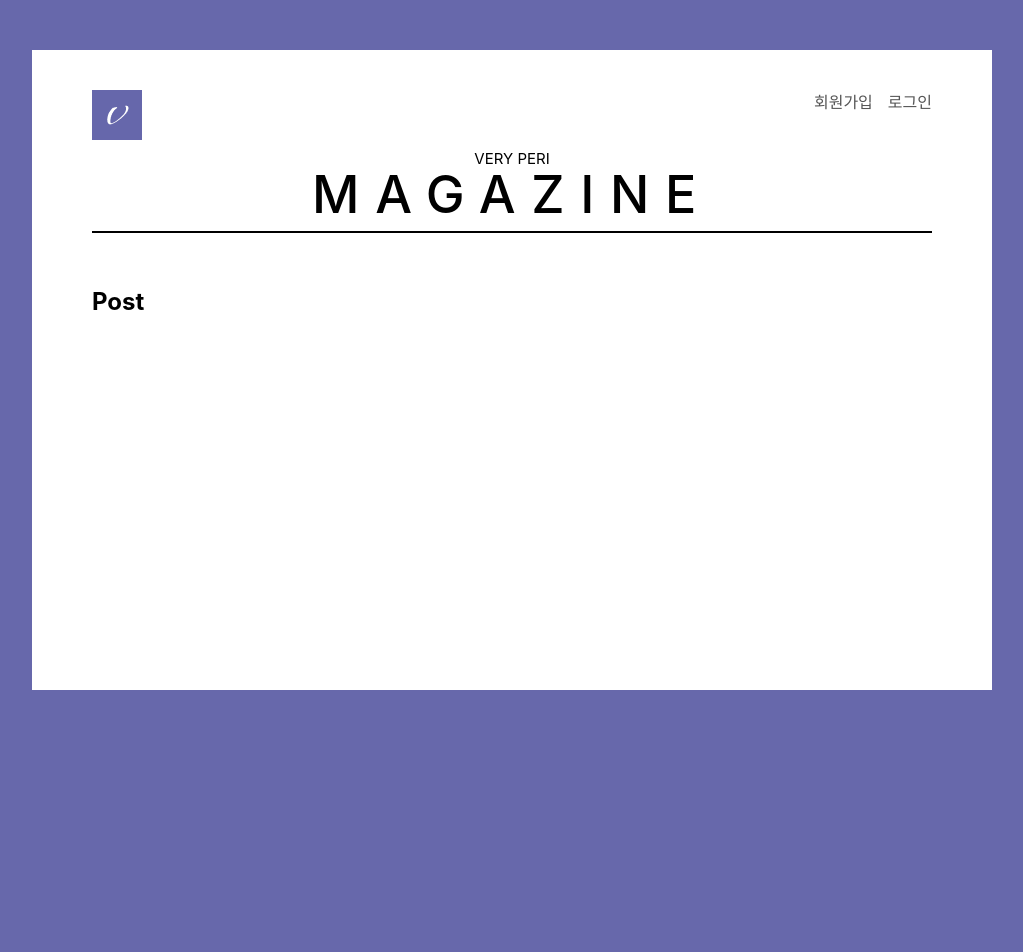
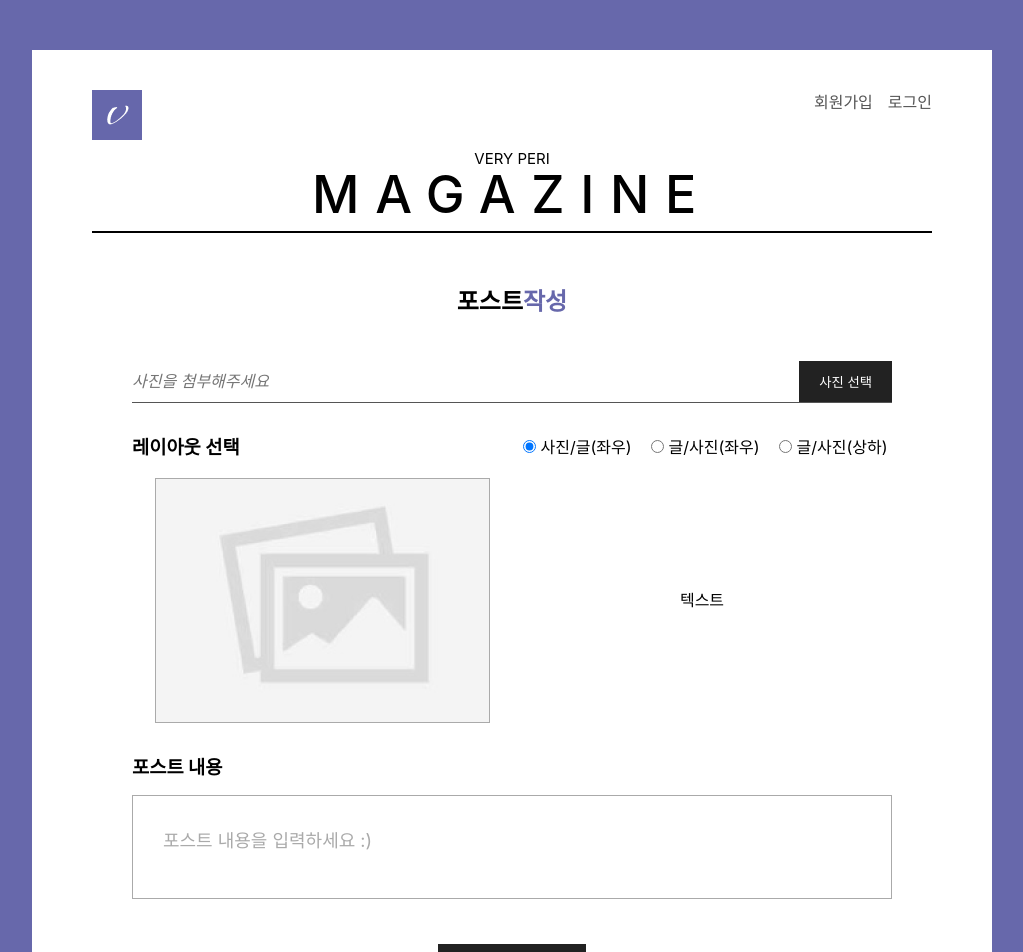
Before and after one commit to ddooyn/veryperi-magazine-2022, a React (Create React App) app: page /post in a window 1280 px wide. Shown: the top 952 px of the page, without its empty margins (128-1151 px from the left). Before the commit the page ends 800 px from the top, so only its background shows below. Built offline with nearby package versions, Linux system fonts and the light colour scheme; no server answers; a web font is replaced by a local one.

Commit message:
✨ Post 작성 페이지 마크업 및 사진 첨부 기능 추가

```diff
--- a/src/pages/Post.js
+++ b/src/pages/Post.js
@@ -1,11 +1,225 @@
-import React from 'react';
+import React, { useState } from 'react';
+import styled from 'styled-components';
+import { useForm } from 'react-hook-form';
 
 const Post = () => {
+  const {
+    handleSubmit,
+    formState: { isValid },
+  } = useForm({
+    mode: 'all',
+  });
+
+  const [imgName, setImgName] = useState('');
+  const [imgSrc, setImgSrc] = useState('');
+
+  const previewImage = async (e) => {
+    const image = e.target.files[0];
+    const reader = new FileReader();
+    reader.readAsDataURL(image);
+    return new Promise((resolve) => {
+      reader.onload = () => {
+        setImgName(image.name);
+        setImgSrc(reader.result);
+        resolve();
+      };
+    });
+  };
+
+  const onSubmit = async (data) => {
+    return;
+  };
+
   return (
-    <div>
-      <h2>Post</h2>
-    </div>
+    <PostSection>
+      <h2>
+        포스트<span>작성</span>
+      </h2>
+
+      <PostForm onSubmit={handleSubmit(onSubmit)}>
+        <Row className="row-img">
+          <input
+            id="file"
+            type="file"
+            accept="image/*"
+            onChange={previewImage}
+            hidden
+          />
+          <ImgNameLabel>
+            <ImgNameInput
+              type="text"
+              placeholder="사진을 첨부해주세요"
+              value={imgName}
+              readOnly
+            />
+          </ImgNameLabel>
+          <ImgAddBtn htmlFor="file">
+            <label htmlFor="file">사진 선택</label>
+          </ImgAddBtn>
+        </Row>
+
+        <Row>
+          <h3>레이아웃 선택</h3>
+          <Radios>
+            <div>
+              <input type="radio" name="layout" id="layout-a" defaultChecked />
+              <label htmlFor="layout-a">사진/글(좌우)</label>
+            </div>
+            <div>
+              <input type="radio" name="layout" id="layout-b" />
+              <label htmlFor="layout-b">글/사진(좌우)</label>
+            </div>
+            <div>
+              <input type="radio" name="layout" id="layout-c" />
+              <label htmlFor="layout-c">글/사진(상하)</label>
+            </div>
+          </Radios>
+        </Row>
+
+        <Preview>
+          <ImgLabel>{imgSrc && <img src={imgSrc} alt="" />}</ImgLabel>
+          <p>텍스트</p>
+        </Preview>
+
+        <Row>
+          <h3>포스트 내용</h3>
+          <PostTextArea
+            // ref={ref}
+            // onChange={onChange}
+            // onInput={resizeHeight}
+            // value={typed}
+            placeholder="포스트 내용을 입력하세요 :)"
+            spellCheck="false"
+          />
+        </Row>
+      </PostForm>
+      <Button type="submit" disabled={!isValid}>
+        게시글 작성하기
+      </Button>
+    </PostSection>
   );
 };
 
 export default Post;
+const PostSection = styled.section`
+  display: flex;
+  flex-direction: column;
+  align-items: center;
+  justify-content: center;
+  h2 {
+    margin-bottom: 10px;
+    span {
+      color: #6768ab;
+    }
+  }
+`;
+
+const PostForm = styled.form`
+  width: 80vw;
+  max-width: 760px;
+  margin-bottom: 30px;
+`;
+
+const Row = styled.div`
+  display: flex;
+  justify-content: space-between;
+  align-items: center;
+  flex-wrap: wrap;
+  margin: 30px 0 15px;
+  &.row-img {
+    margin-bottom: 30px;
+    border-bottom: 1px solid #555;
+  }
+  label {
+    display: inline-block;
+    width: 100px;
+    text-align: center;
+  }
+  input {
+    padding: 10px 0;
+    border: none;
+    outline: none;
+    font-size: 16px;
+    font-style: italic;
+  }
+`;
+
+const ImgNameLabel = styled.label`
+  flex: 1;
+`;
+
+const ImgNameInput = styled.input`
+  width: 100%;
+  color: #aaa;
+`;
+
+const ImgAddBtn = styled.button`
+  margin-left: 5px;
+  background: #222;
+  color: #fff;
+  label {
+    width: 100%;
+    height: 100%;
+    padding: 11px 20px;
+    cursor: pointer;
+  }
+`;
+
+const ImgLabel = styled.label`
+  display: block;
+  overflow: hidden;
+  width: 335px;
+  height: 245px;
+  border: 1px solid #aaa;
+  border-radius: px;
+  background: #f4f4f4 url(/img/noimage.png) center;
+  img {
+    width: 100%;
+    height: 100%;
+    object-fit: cover;
+  }
+`;
+
+const Radios = styled.div`
+  display: flex;
+  gap: 15px;
+  div {
+    text-align: center;
+  }
+`;
+
+const Preview = styled.div`
+  display: flex;
+  /* flex-direction: column-reverse; */
+  justify-content: space-around;
+  align-items: center;
+  p {
+    width: 335px;
+    text-align: center;
+  }
+`;
+
+const PostTextArea = styled.textarea`
+  width: 100%;
+  margin-top: 12px;
+  padding: 30px;
+  border: 1px solid #aaa;
+  background: none;
+  font-size: 18px;
+  outline: none;
+  resize: none;
+  &::placeholder {
+    color: #aaa;
+  }
+`;
+
+const Button = styled.button`
+  padding: 20px;
+  background: #222;
+  color: #fff;
+  font-size: 16px;
+  &:disabled {
+    background: #ccc;
+    cursor: default;
+  }
+`;
```
